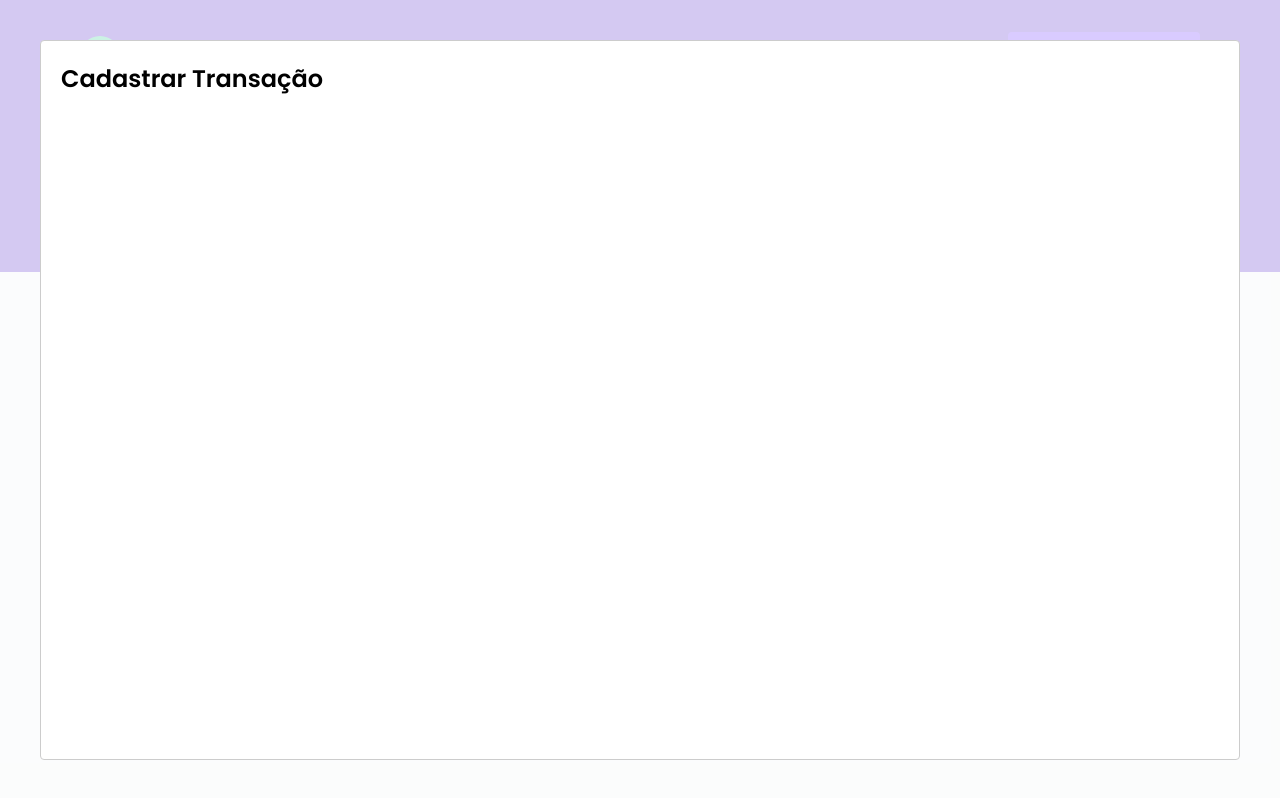
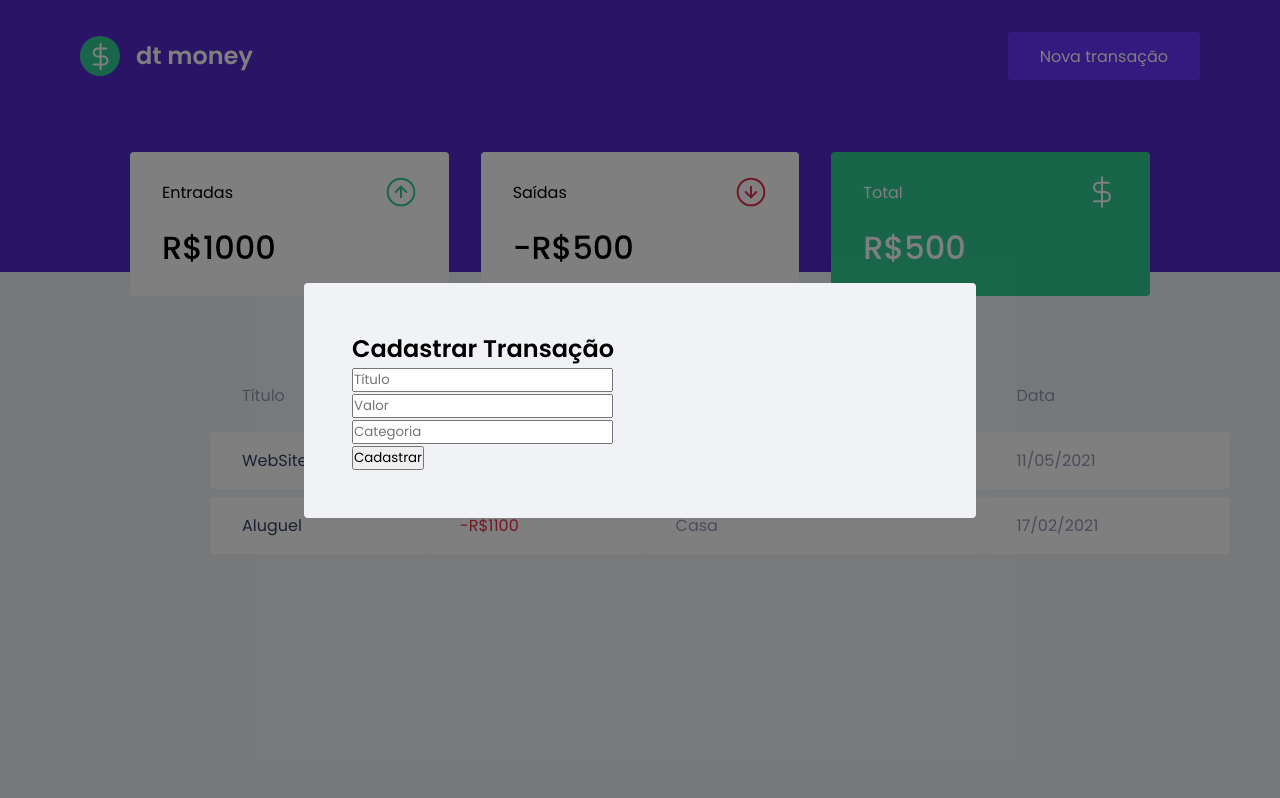
Before and after one commit to RicardinhoFilho/dt-money, a React (Create React App) app: page / in a window 1280 px wide. Both pictures are taken after a click on the button "Nova transação". Built offline with nearby package versions, Linux system fonts and the light colour scheme; no server answers; what miragejs would draw is missing.

Commit message:
Structuring modal

```diff
--- a/src/App.tsx
+++ b/src/App.tsx
@@ -1,31 +1,34 @@
-import React, { useState } from 'react';
-import Modal from 'react-modal';
-import { Dashboard } from './Components/Dashboard';
-import { Header } from './Components/Header';
-import { TransactionsTable } from './Components/TransacionTable';
-import { GlobalStyle } from './styles/global';
+import React, { useState } from "react";
+import Modal from "react-modal";
+import { Dashboard } from "./Components/Dashboard";
+import { Header } from "./Components/Header";
+import { NewTransactionModal } from "./Components/NewTransactionModal";
+import { TransactionsTable } from "./Components/TransacionTable";
+import { GlobalStyle } from "./styles/global";
+
+Modal.setAppElement("#root");
 export function App() {
+  const [isNewTransactionModalOpen, setIsNewTransactionModalOpen] =
+    useState(false);
 
-  const [isNewTransactionModalOpen, setIsNewTransactionModalOpen] = useState(false);
-
-  function handleOpenNewTransactionModal(){
+  function handleOpenNewTransactionModal() {
     setIsNewTransactionModalOpen(true);
   }
 
-  function handleCloseNewTransactionModal(){
+  function handleCloseNewTransactionModal() {
     setIsNewTransactionModalOpen(false);
   }
 
-
   return (
     <>
-    <Header  onOpenNewTransactionModal={handleOpenNewTransactionModal}/>
-    <Dashboard/>
+      <Header onOpenNewTransactionModal={handleOpenNewTransactionModal} />
+      <Dashboard />
 
-    <Modal isOpen={isNewTransactionModalOpen} onRequestClose={handleCloseNewTransactionModal}>
-      <h2>Cadastrar Transação</h2>
-    </Modal>
-     <GlobalStyle/>
+      <NewTransactionModal
+        isOpen={isNewTransactionModalOpen}
+        onRequestClose={handleCloseNewTransactionModal}
+      />
+      <GlobalStyle />
     </>
   );
 }
--- a/src/Components/Header/styles.ts
+++ b/src/Components/Header/styles.ts
@@ -1,32 +1,34 @@
 import styled from "styled-components";
 
 export const Container = styled.header`
-    background:var(--blue);
+  background: var(--blue);
 `;
 
 export const Content = styled.div`
-    max-width:1120px;
-    margin: 0 auto;//Centralizar
+  max-width: 1120px;
+  margin: 0 auto; //Centralizar
 
   padding: 2rem 1rem 12rem;
   display: flex;
-    align-items:center;
-    justify-content:space-between;
+  align-items: center;
+  justify-content: space-between;
 
-    button{
-        font-size:1rem;
-        color:#FFF;
-        background:var(--blue-light);
-        border:0;
+  button {
+    font-size: 1rem;
+    color: #fff;
+    background: var(--blue-light);
+    border: 0;
     padding: 0 2rem;
-        border-radius:0.25rem;
-        height:3rem;
+    border-radius: 0.25rem;
+    height: 3rem;
 
     transition: filter 0.2s;
 
-    &:hover{
-        filter:brightness(0.9)
+    &:hover {
+      filter: brightness(0.9);
     }
 
+
   }
+
 `;
--- /dev/null
+++ b/src/Components/NewTransactionModal/index.tsx
@@ -0,0 +1,36 @@
+import React from "react";
+import Modal from "react-modal";
+import { Container } from "./styles";
+
+interface NewTransactionModal {
+  isOpen: boolean;
+  onRequestClose: () => void;
+}
+
+export function NewTransactionModal({
+  isOpen,
+  onRequestClose,
+}: NewTransactionModal) {
+  return (
+    <Modal
+      isOpen={isOpen}
+      onRequestClose={onRequestClose}
+      overlayClassName="react-modal-overlay"
+      className="react-modal-content"
+    >
+      <Container>
+        <h2>Cadastrar Transação</h2>
+
+        <form action="">
+          <input type="text" placeholder="Título" />
+          <br/>
+          <input type="number" placeholder="Valor" />
+          <br/>
+          <input type="text" placeholder="Categoria" />
+          <br/>
+          <button type="submit">Cadastrar</button>
+        </form>
+      </Container>
+    </Modal>
+  );
+}
--- /dev/null
+++ b/src/Components/NewTransactionModal/styles.ts
@@ -0,0 +1,3 @@
+import styled from "styled-components";
+
+export const Container = styled.div``;
--- a/src/styles/global.ts
+++ b/src/styles/global.ts
@@ -57,4 +57,26 @@
     opacity:0.6;
     cursor:not-not-allowed;
 }
+
+.react-modal-overlay{
+       background:rgba(0,0,0,0.5);
+
+       position:fixed;
+       top: 0;
+       bottom:0;
+       right:0;
+       left:0;
+
+       display:flex;
+       align-items: center;
+       justify-content: center;
+    }
+.react-modal-content {
+        width:100%;
+        max-width:576px;
+        background: var(--background);
+        padding:3rem;
+        position:relative;
+        border-radius:0.25rem;
+    }
 `;
```
Lines whose indentation alone changed are shown as unchanged.
